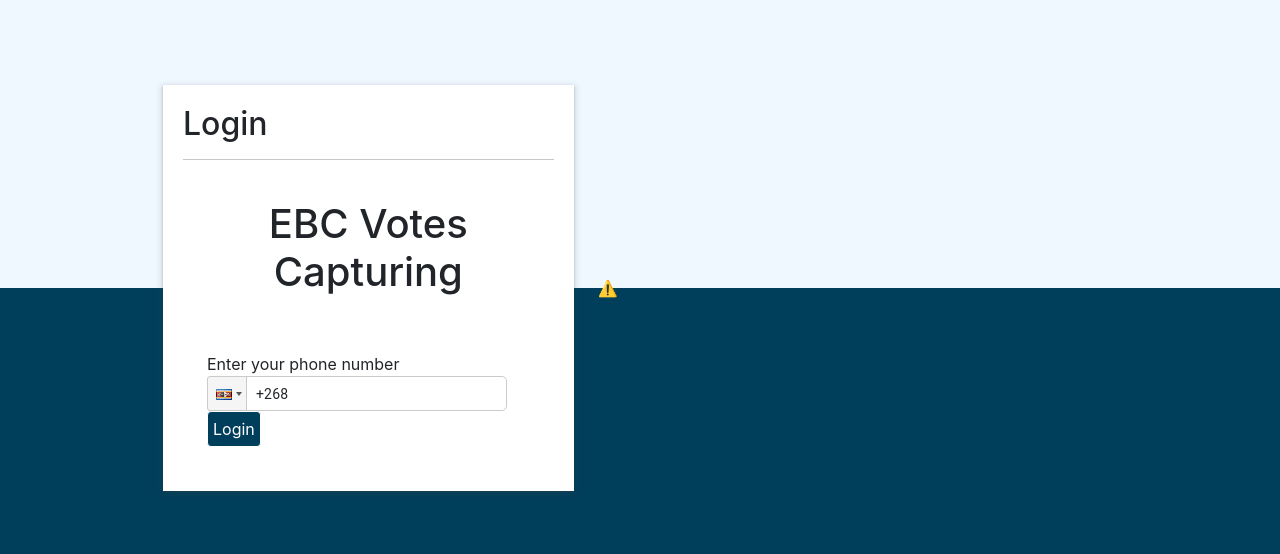
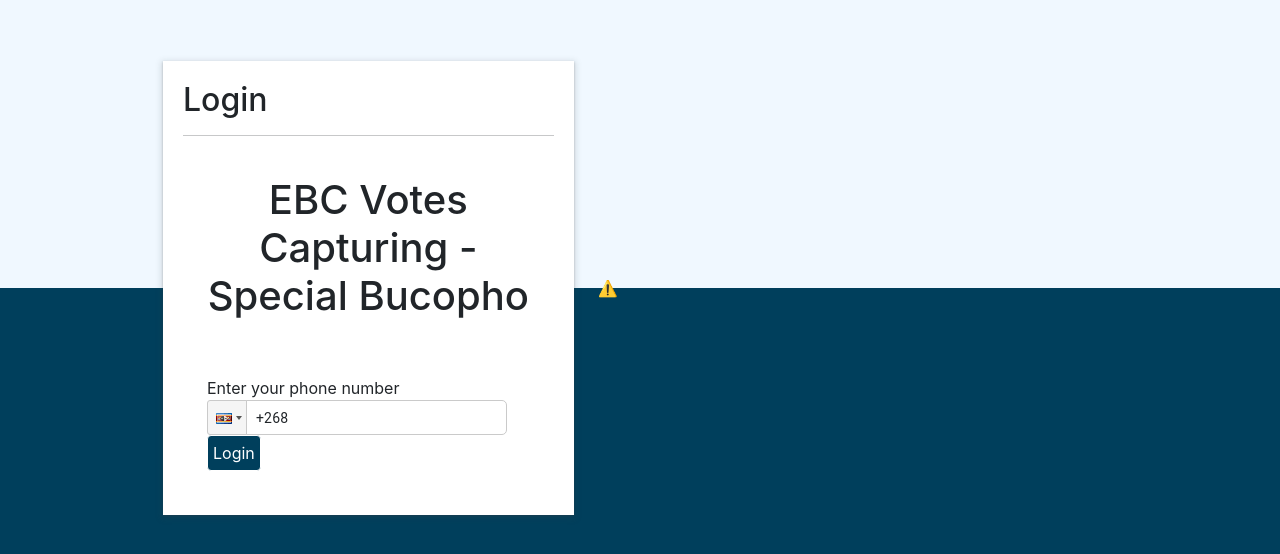
Before and after one commit to ebcswaziland/webapp3, a React (Create React App) app: page /login in a window 1280 px wide. Shown: the part 112-666 px from the top of the page. Built offline with nearby package versions, Linux system fonts and the light colour scheme; no server answers.

Commit message:
caption update

```diff
--- a/src/pages/PhoneSignInComponent.js
+++ b/src/pages/PhoneSignInComponent.js
@@ -135,7 +135,7 @@ function PhoneSignInComponent({ setShowPhoneSignIn }) {
       <div id="recaptcha-container"></div>
       <div className="w-80 flex flex-col gap-4 rounded-lg p-4">
         <h1 className="text-center leading-normal text-black font-medium text-3xl mb-6">
-          EBC Votes Capturing
+          EBC Votes Capturing - Special Bucopho
         </h1>
         {showOTP ? (
           <>
```
